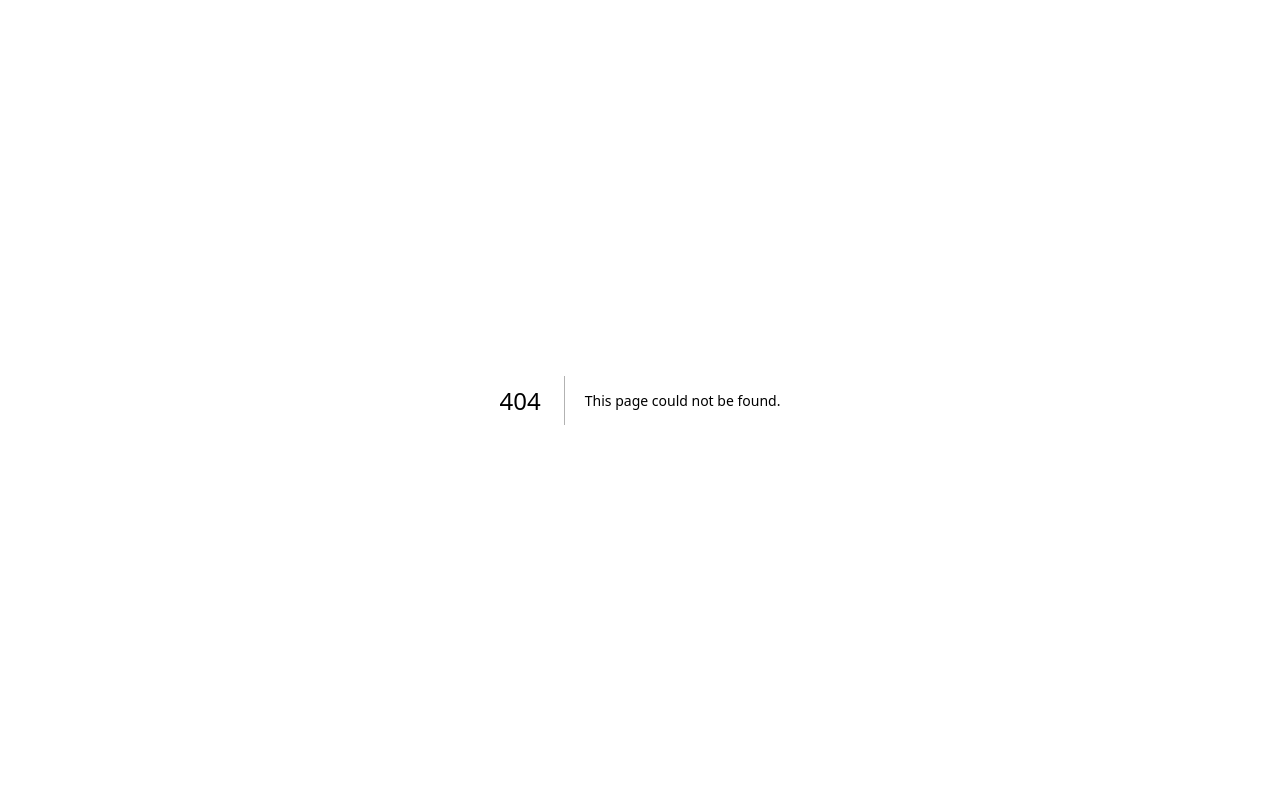
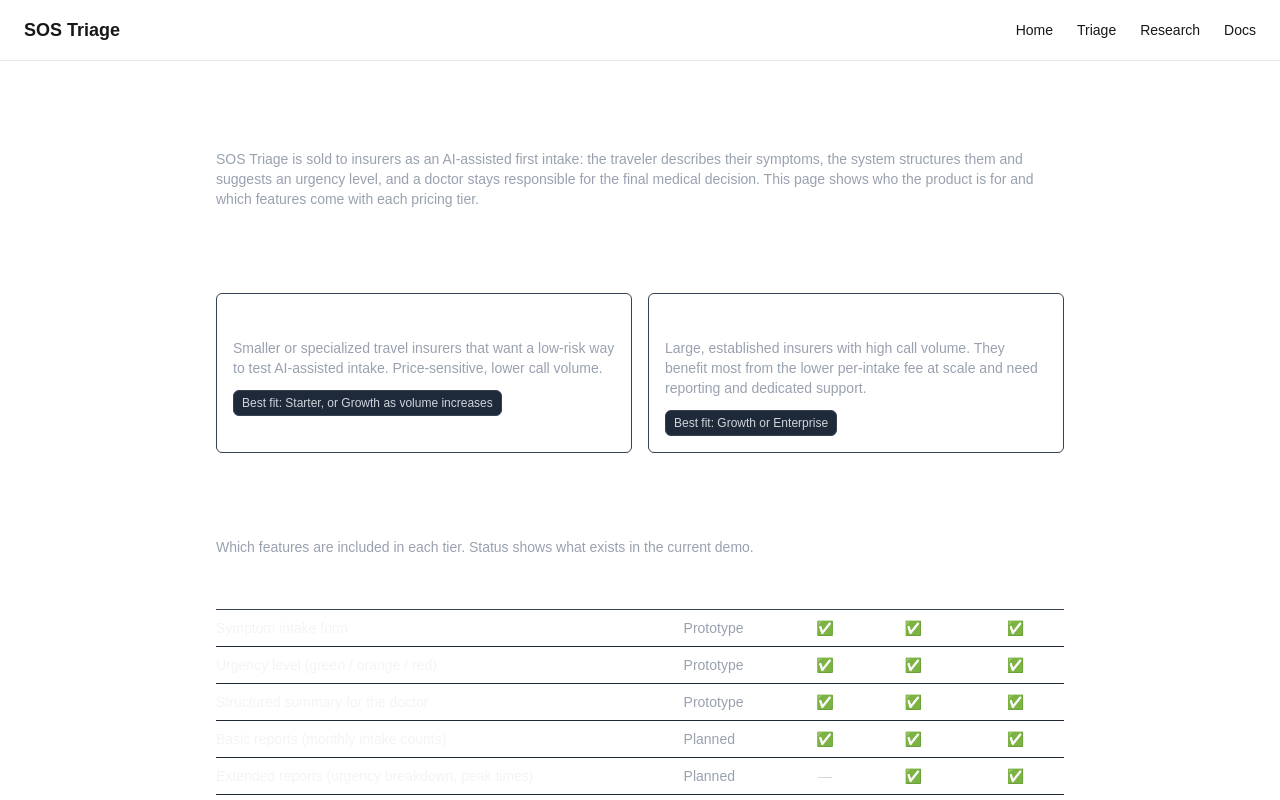
Before and after one commit to oninorl/sostriageapp, a Next.js app: page /product in a window 1280 px wide. Before the commit this address had no page. Shown: the top 800 px of the page. Built offline with nearby package versions, Linux system fonts and the light colour scheme.

Commit message:
Add /product page with customer segments and feature map

```diff
--- /dev/null
+++ b/app/product/page.tsx
@@ -0,0 +1,119 @@
+import Navbar from "../components/Navbar";
+import Footer from "../components/Footer";
+
+type Segment = {
+  name: string;
+  description: string;
+  fit: string;
+};
+
+const segments: Segment[] = [
+  {
+    name: "Regional / Niche Insurers",
+    description:
+      "Smaller or specialized travel insurers that want a low-risk way to test AI-assisted intake. Price-sensitive, lower call volume.",
+    fit: "Best fit: Starter, or Growth as volume increases",
+  },
+  {
+    name: "National / Enterprise Insurers",
+    description:
+      "Large, established insurers with high call volume. They benefit most from the lower per-intake fee at scale and need reporting and dedicated support.",
+    fit: "Best fit: Growth or Enterprise",
+  },
+];
+
+type Feature = {
+  name: string;
+  status: "Prototype" | "Planned";
+  starter: boolean;
+  growth: boolean;
+  enterprise: boolean;
+};
+
+const features: Feature[] = [
+  { name: "Symptom intake form", status: "Prototype", starter: true, growth: true, enterprise: true },
+  { name: "Urgency level (green / orange / red)", status: "Prototype", starter: true, growth: true, enterprise: true },
+  { name: "Structured summary for the doctor", status: "Prototype", starter: true, growth: true, enterprise: true },
+  { name: "Basic reports (monthly intake counts)", status: "Planned", starter: true, growth: true, enterprise: true },
+  { name: "Extended reports (urgency breakdown, peak times)", status: "Planned", starter: false, growth: true, enterprise: true },
+  { name: "Fully customized reports", status: "Planned", starter: false, growth: false, enterprise: true },
+  { name: "Email support", status: "Planned", starter: true, growth: true, enterprise: true },
+  { name: "Chat support", status: "Planned", starter: false, growth: true, enterprise: true },
+  { name: "Dedicated account manager", status: "Planned", starter: false, growth: false, enterprise: true },
+];
+
+function mark(included: boolean) {
+  return included ? "✅" : "—";
+}
+
+export default function ProductPage() {
+  return (
+    <div className="flex flex-col min-h-screen">
+      <Navbar />
+      <main className="flex-1 px-6 py-12 max-w-4xl mx-auto w-full text-gray-100">
+        <h1 className="text-2xl font-bold mb-2 text-white">Product Architecture</h1>
+        <p className="text-sm text-gray-400 mb-10">
+          SOS Triage is sold to insurers as an AI-assisted first intake: the traveler
+          describes their symptoms, the system structures them and suggests an urgency
+          level, and a doctor stays responsible for the final medical decision. This page
+          shows who the product is for and which features come with each pricing tier.
+        </p>
+
+        {/* Customer segments */}
+        <section className="mb-12">
+          <h2 className="text-lg font-semibold mb-4 text-white">Customer Segments</h2>
+          <div className="grid gap-4 md:grid-cols-2">
+            {segments.map((s) => (
+              <div key={s.name} className="border border-gray-700 rounded-md p-4">
+                <p className="font-semibold text-white mb-1">{s.name}</p>
+                <p className="text-sm text-gray-400 mb-3">{s.description}</p>
+                <p className="text-xs text-gray-300 bg-gray-800 border border-gray-700 rounded-md px-2 py-1 inline-block">
+                  {s.fit}
+                </p>
+              </div>
+            ))}
+          </div>
+        </section>
+
+        {/* Feature map */}
+        <section className="mb-8">
+          <h2 className="text-lg font-semibold mb-2 text-white">Feature Map</h2>
+          <p className="text-sm text-gray-400 mb-4">
+            Which features are included in each tier. Status shows what exists in the
+            current demo.
+          </p>
+          <div className="overflow-x-auto">
+            <table className="w-full text-sm border-collapse">
+              <thead>
+                <tr className="text-left border-b border-gray-700">
+                  <th className="py-2 pr-4 text-white">Feature</th>
+                  <th className="py-2 pr-4 text-white">Status</th>
+                  <th className="py-2 pr-4 text-white text-center">Starter</th>
+                  <th className="py-2 pr-4 text-white text-center">Growth</th>
+                  <th className="py-2 text-white text-center">Enterprise</th>
+                </tr>
+              </thead>
+              <tbody>
+                {features.map((f) => (
+                  <tr key={f.name} className="border-b border-gray-800">
+                    <td className="py-2 pr-4 font-medium text-gray-100">{f.name}</td>
+                    <td className="py-2 pr-4 text-gray-400">{f.status}</td>
+                    <td className="py-2 pr-4 text-center text-gray-300">{mark(f.starter)}</td>
+                    <td className="py-2 pr-4 text-center text-gray-300">{mark(f.growth)}</td>
+                    <td className="py-2 text-center text-gray-300">{mark(f.enterprise)}</td>
+                  </tr>
+                ))}
+              </tbody>
+            </table>
+          </div>
+        </section>
+
+        <p className="text-xs text-gray-500">
+          Features marked Planned are part of the product design but are not built yet.
+          Only the intake, urgency level, and summary exist in the current prototype.
+        </p>
+      </main>
+      <Footer />
+    </div>
+  );
+}
```
